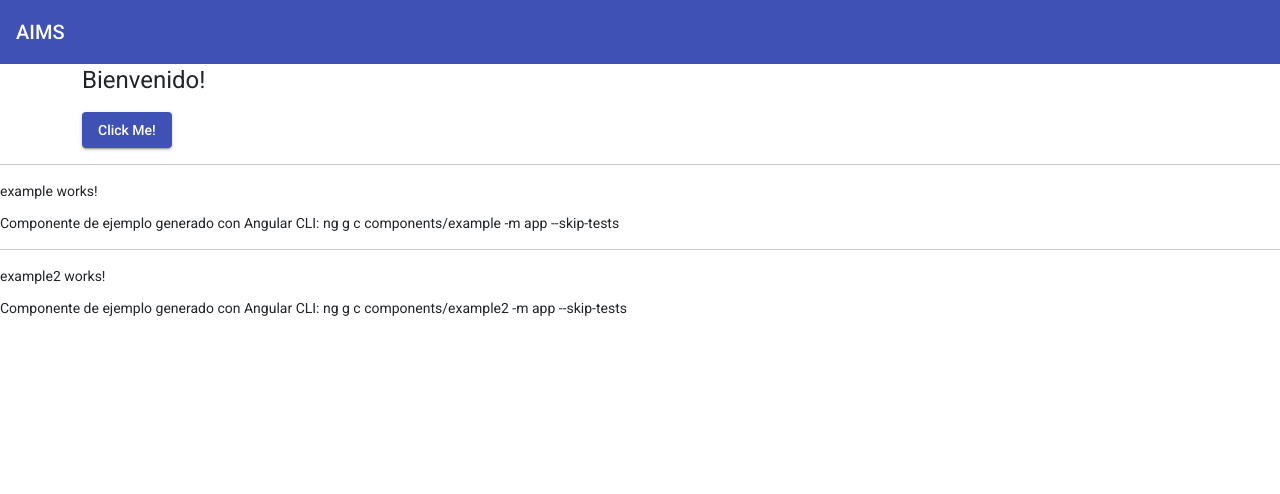
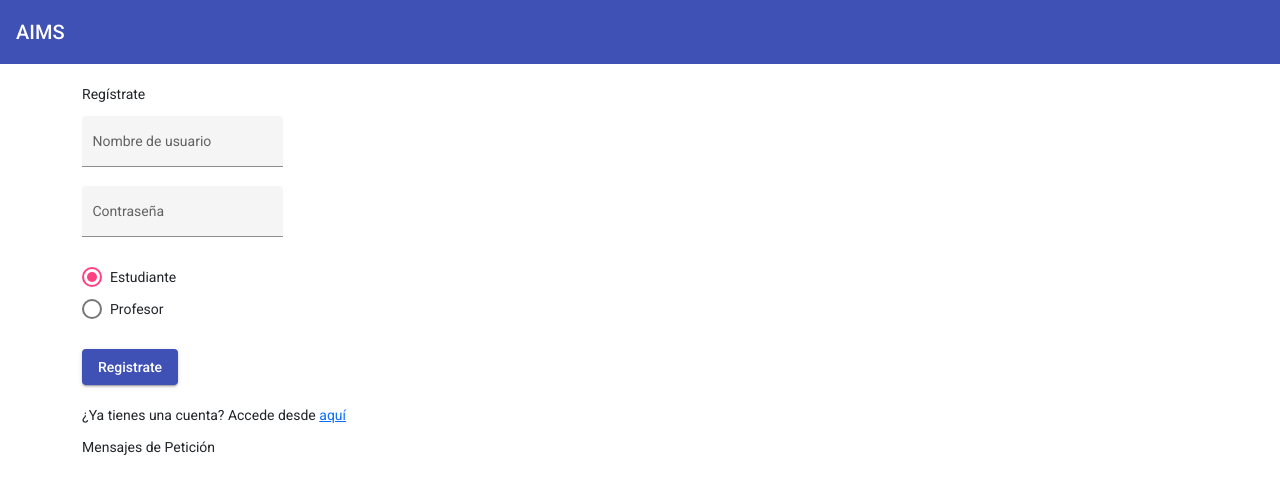
Before and after one commit to AIMS-UN/web_app, an Angular app: page / in a window 1280 px wide. Shown: the top 494 px of the page. Built offline with nearby package versions, Linux system fonts and the light colour scheme; what apollo-angular would draw is missing.

Commit message:
feat: :sparkles: create login and register components
I made beautiful things. I'm growing mom :')

```diff
--- a/src/app/app.component.html
+++ b/src/app/app.component.html
@@ -1,11 +1,7 @@
 <mat-toolbar color="primary">
     <span>AIMS</span>
 </mat-toolbar>
-<div class="container">
-    <h1>Bienvenido!</h1>
-    <button mat-raised-button color="primary">Click Me!</button>
-</div>
-<hr />
-<app-example></app-example>
-<hr />
-<app-example2></app-example2>
+<!--
+<app-login-page></app-login-page>
+-->
+<app-register-page></app-register-page>
--- /dev/null
+++ b/src/app/components/loginPage/loginPage.component.css
@@ -0,0 +1,4 @@
+.main {
+    padding-top: 20px;
+    padding-bottom: 20px;
+}
--- /dev/null
+++ b/src/app/components/loginPage/loginPage.component.html
@@ -0,0 +1,30 @@
+<div class="container main">
+    <div class="row">
+        <div class="col">
+            <p>Iniciar sesión</p>
+            <form class="example-form">
+                <mat-form-field class="example-full-width" appearance="fill">
+                    <mat-label>Nombre de usuario</mat-label>
+                    <input matInput />
+                </mat-form-field>
+                <br />
+                <mat-form-field class="example-full-width" appearance="fill">
+                    <mat-label>Contraseña</mat-label>
+                    <input matInput type="password" />
+                </mat-form-field>
+                <br />
+                <button mat-raised-button color="primary">
+                    Iniciar Sesión
+                </button>
+            </form>
+            <br />
+            <p>¿No tienes una cuenta? Crea una <a href="#">aquí</a></p>
+        </div>
+    </div>
+    <div class="row">
+        <div class="col">
+            <p>Mensajes de Petición</p>
+            <p></p>
+        </div>
+    </div>
+</div>
--- /dev/null
+++ b/src/app/components/loginPage/loginPage.component.ts
@@ -0,0 +1,14 @@
+import { Component, OnInit } from '@angular/core';
+
+@Component({
+    selector: 'app-login-page',
+    templateUrl: './loginPage.component.html',
+    styleUrls: ['./loginPage.component.css'],
+})
+export class LoginPageComponent implements OnInit {
+    constructor() {}
+
+    ngOnInit() {
+        return;
+    }
+}
--- /dev/null
+++ b/src/app/components/registerPage/registerPage.component.css
@@ -0,0 +1,10 @@
+.main {
+    padding-top: 20px;
+    padding-bottom: 20px;
+}
+
+
+.roleSpacing mat-radio-button {
+    margin: 10px 0;
+    display: block;
+}
--- /dev/null
+++ b/src/app/components/registerPage/registerPage.component.html
@@ -0,0 +1,35 @@
+<div class="container main">
+    <div class="row">
+        <div class="col">
+            <p>Regístrate</p>
+            <form class="example-form">
+                <mat-form-field class="example-full-width" appearance="fill">
+                    <mat-label>Nombre de usuario</mat-label>
+                    <input matInput />
+                </mat-form-field>
+                <br />
+                <mat-form-field class="example-full-width" appearance="fill">
+                    <mat-label>Contraseña</mat-label>
+                    <input matInput type="password" />
+                </mat-form-field>
+
+                <mat-radio-group class="roleSpacing" aria-label="Escoge tu rol">
+                    <mat-radio-button value="1" checked="checked"
+                        >Estudiante</mat-radio-button
+                    >
+                    <mat-radio-button value="2">Profesor</mat-radio-button>
+                </mat-radio-group>
+                <br />
+                <button mat-raised-button color="primary">Registrate</button>
+            </form>
+            <br />
+            <p>¿Ya tienes una cuenta? Accede desde <a href="#">aquí</a></p>
+        </div>
+    </div>
+    <div class="row">
+        <div class="col">
+            <p>Mensajes de Petición</p>
+            <p></p>
+        </div>
+    </div>
+</div>
--- /dev/null
+++ b/src/app/components/registerPage/registerPage.component.ts
@@ -0,0 +1,14 @@
+import { Component, OnInit } from '@angular/core';
+
+@Component({
+    selector: 'app-register-page',
+    templateUrl: './registerPage.component.html',
+    styleUrls: ['./registerPage.component.css'],
+})
+export class RegisterPageComponent implements OnInit {
+    constructor() {}
+
+    ngOnInit() {
+        return;
+    }
+}
```
Also changed, not shown: src/app/app.material.module.ts (+17 -2 lines), src/app/app.module.ts (+9 -1 lines), 2 other files (tests, documents, lock files or other folders).
